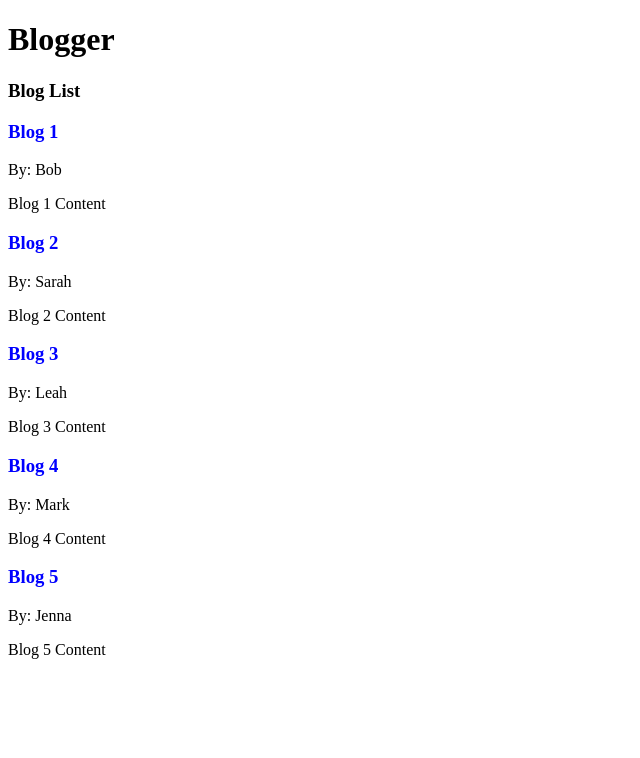
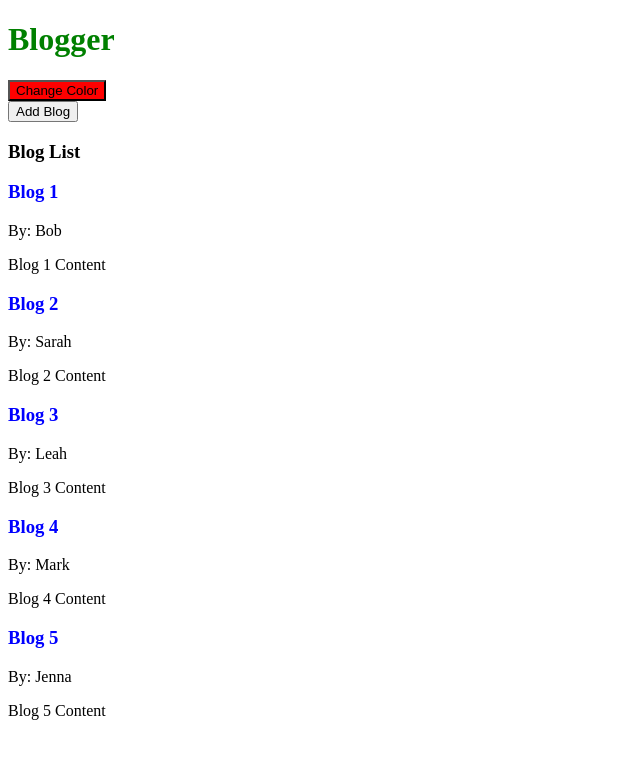
Before and after one commit to Enoch2k2/se-ntl-082624-blogger, a React (Vite) app: page / in a window 1280 px wide. Shown: the top 758 px of the page, without its empty margins (0-640 px from the left). Built offline with nearby package versions, Linux system fonts and the light colour scheme.

Commit message:
finished state and events lecture

```diff
--- a/src/App.jsx
+++ b/src/App.jsx
@@ -1,8 +1,10 @@
+import { useState } from 'react'
 import BlogList from './components/BlogList'
 import Header from './components/Header'
-import { blogs } from './data'
+import { data } from './data'
 
 function App() {
+  const [blogs, setBlogs] = useState(data)
 
   // console.log(blogs)
   // function displayH1() {
@@ -13,11 +15,31 @@ function App() {
   //   }
   // }
 
+  function addBlog() {
+    let randomNum = Math.floor(Math.random() * 10000) + 1
+    const blog =  {
+      title: "Blog " + randomNum,
+      author: "Bob",
+      content: `Blog ${randomNum} Content`
+    }
+
+    setBlogs([...blogs, blog])
+  }
+
+  console.log('blogs', blogs)
+  console.log('app render')
+
+  function cancelCopy(event) {
+    event.preventDefault()
+    alert("YOU SHALL NOT PASS! Copy i mean copy")
+  }
+
   return (
-    <>
+    <div onCopy={cancelCopy}>
       <Header />
+      <button onClick={addBlog}>Add Blog</button>
       <BlogList blogs={blogs} />
-    </>
+    </div>
   )
 }
 
--- a/src/components/BlogCard.jsx
+++ b/src/components/BlogCard.jsx
@@ -2,6 +2,8 @@ import React from 'react'
 
 function BlogCard({ title, author, content, color }) {
   // console.log('blog card props', props)
+
+  console.log('blog card render')
   return (
     <div>
       <h3 style={{ color: color }}>{title}</h3>
--- a/src/components/BlogList.jsx
+++ b/src/components/BlogList.jsx
@@ -5,6 +5,7 @@ function BlogList({ blogs }) {
 
   const blogCards = blogs.map((blog, index) => <BlogCard key={index} {...blog} color="blue" />)
 
+  console.log('bloglist render')
   return (
     <>
       <h3>Blog List</h3>
--- a/src/components/Header.jsx
+++ b/src/components/Header.jsx
@@ -1,7 +1,38 @@
+import { useState } from "react"
+
+
 function Header() {
+  const [text, setText] = useState("Blogger")
+  const [color, setColor] = useState("green")
+  const [btnColor, setBtnColor] = useState("red")
+
+  function handleTextClick(event) {
+    setText(prevState => prevState + "!")
+  }
+
+  function handleColorChange(event) {
+    setColor("purple")
+  }
+
+  function changeButtonColorOver(event) {
+    setBtnColor("yellow")
+  }
+
+  function changeButtonColorOut(event) {
+    setBtnColor("red")
+  }
+
   return (
     <div>
-      <h1>Blogger</h1>
+      <h1 style={{color: color}} onClick={handleTextClick}>{text}</h1>
+      <button
+        style={{backgroundColor: btnColor}}
+        onClick={handleColorChange}
+        onMouseOver={changeButtonColorOver}
+        onMouseOut={changeButtonColorOut}
+      >
+        Change Color
+      </button>
     </div>
   )
 }
--- a/src/data.js
+++ b/src/data.js
@@ -1,4 +1,4 @@
-export const blogs = [
+export const data = [
   {
     title: "Blog 1",
     author: "Bob",
```
